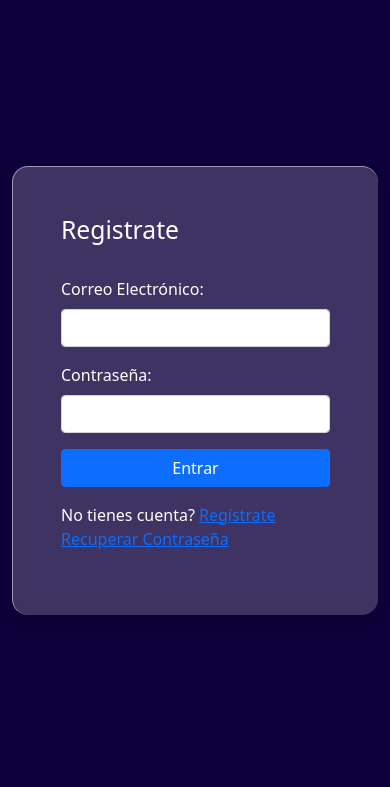
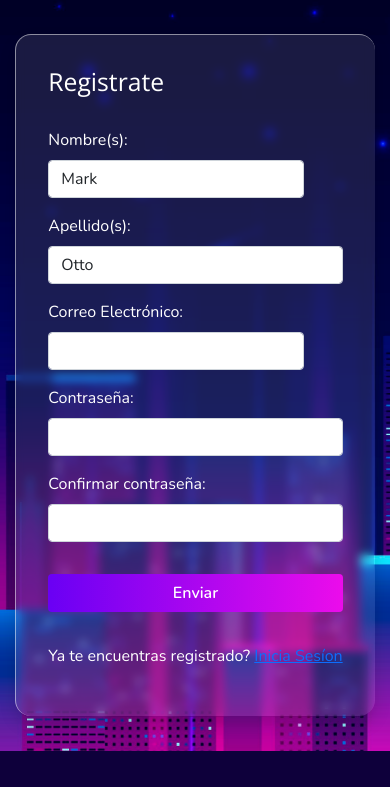
Before and after one commit to Walter-Daniel/rollingmusic, a plain HTML site: page pages/register.html in a window 390 px wide. Shown: the part 57-844 px from the top of the page. Drawn offline with nearby package versions, Linux system fonts and the light colour scheme.

Commit message:
Responsive

```diff
--- a/pages/register.html
+++ b/pages/register.html
@@ -38,36 +38,51 @@
         </div>
       </nav>
       <main>
-          <div class="container">
-              <div class="row">
-                  <div class="col-sm-12 col-md-8 col-lg-6 col-xl-4 login-flex">
-
-                    <form class="shadow vidrio">
+          <div class="container-fluid bg">
+                  <div class="container-register">
+                    <div class="login-flex">
+                      <form class="shadow vidrio">
                         <h2>Registrate</h2>
                         <div class="mb-3 login-form">
-                          <label for="exampleInputEmail1" class="form-label">Correo Electrónico:</label>
-                          <input type="email" class="form-control" id="exampleInputEmail1" aria-describedby="emailHelp">
-
+                          <label for="firstName" class="form-label">Nombre(s):</label>
+                          <input type="text" class="form-control" id="firstName" value="Mark" name="firstName" maxlength="20" required>
+                          <div class="valid-feedback">
+                            Looks good!
+                          </div>
+                        </div>
+                        <div class="mb-3">
+                          <label for="surname" class="form-label">Apellido(s):</label>
+                          <input type="text" class="form-control" id="surname" name="surname" value="Otto" maxlength="20" required>
+                          <div class="valid-feedback">
+                            Looks good!
+                          </div>
+                        </div>
+                        <div class="mb-3 login-form">
+                          <label for="email" class="form-label">Correo Electrónico:</label>
+                          <input type="email" class="form-control" id="email" name="email" aria-describedby="emailHelp">
                         </div>
                         <div class="mb-3">
                           <label for="exampleInputPassword1" class="form-label">Contraseña:</label>
                           <input type="password" class="form-control" id="exampleInputPassword1">
                         </div>
-                        <div class="d-grid gap-2">
+                        <div class="mb-3">
+                          <label for="exampleInputPassword1" class="form-label">Confirmar contraseña:</label>
+                          <input type="password" class="form-control" id="exampleInputPassword1">
+                        </div>
+                        <div class="d-grid py-3">
 
-                          <button type="submit" class="btn btn-primary">Entrar</button>
+                          <button type="submit" class="btn btn-rm">Enviar</button>
                         </div>
                         <div class="my-3">
-                            <span>No tienes cuenta? <a href="#">Regístrate</a> </span> <br />
-                            <span><a href="#" data-bs-toggle="modal"
-                              data-bs-target="#passwordModal">Recuperar Contraseña</a></span>
+                            <span>Ya te encuentras registrado? <a href="/pages/login.html">Inicia Sesíon</a> </span>
+
                           </div>
                       </form>
+                    </div>
                   </div>
-              </div>
+
           </div>
       </main>
-      <footer></footer>
       <script src="https://cdn.jsdelivr.net/npm/bootstrap@5.1.3/dist/js/bootstrap.bundle.min.js" integrity="sha384-ka7Sk0Gln4gmtz2MlQnikT1wXgYsOg+OMhuP+IlRH9sENBO0LRn5q+8nbTov4+1p" crossorigin="anonymous"></script>
 </body>
 </html>
--- a/styles/style.css
+++ b/styles/style.css
@@ -1,3 +1,5 @@
+@import url('https://fonts.googleapis.com/css2?family=Nunito:wght@400;600&family=Open+Sans:wght@400;600&display=swap');
+
 *{
     margin: 0;
     padding: 0;
@@ -7,59 +9,99 @@
 body {
     background-color: #0E003B;
     color: #ffffff;
+    font-family: 'Nunito', sans-serif;
 }
 
-nav {
-    height: 6vh;
+h1, h2, h3 {
+    font-family: 'Open Sans', sans-serif;
 }
 
-.row {
-    height: 94vh;
+/* LOGIN & REGISTRO */
+
+.container-login {
+    height: 100vh;
+}
+.container-register {
+    height: 47rem;
+}
+@media (min-width: 480px) {
+    .container-register {
+        height: 60rem;
+    }
 
 }
 
 
+.bg {
+    background-image: url(/assets/img/5269961.jpg);
+    background-position: center;
+    background-repeat: no-repeat;
+    height: 100%;
+    width: 100%;
+    background-size: cover
+}
+
 .login-flex{
-    margin:  0 auto;
+    height: 100%;
     display: flex;
     flex-direction: column;
     justify-content: center;
+    align-items: center;
 
 }
+.login-flex form {
+    padding: 1.2rem;
+}
 
-.row h2 {
+@media (min-width: 321px) {
+    .login-flex form {
+        padding: 2rem;
+    }
+
+}
+@media (min-width: 480px) {
+    .login-flex form {
+        padding: 3rem;
+    }
+}
+.login-flex h2 {
     margin-bottom: 2rem;
-    text-align: left;
-    display: flex;
-    justify-self: flex-start;
+}
+
+.login-form input {
+    width: 16rem;
+}
+@media (min-width: 480px) {
+    .login-form input{
+        width: 20rem;
+    }
+}
+@media (min-width: 768px) {
+    .login-form input{
+        width: 25rem;
+    }
 }
 
 .btn-rm {
-    background: #EB0CEB;
+    font-weight: bold;
     color: #ffffff;
-    font-weight: bold;
+    transition: 0.6s;
+    background-image: linear-gradient(to left, #6a00f4, #EB0CEB, #6a00f4);
+    background-size: 200%;
 }
-.login-container {
-    background-image: url(/assets/img/vecteezyneonpinkbackgroundDP05213_generated.jpg);
-    background-position: center;
-    background-repeat: no-repeat;
-    width: 100%;
-    height: 100%;
-    background-size: cover
+.btn-rm:hover {
+    color: #ffffff;
+    background-position: right;
 }
+
 .shadow {
     box-shadow: 2rem 2rem 5rem rgba(0, 0, 0, 0.5);
 }
 .vidrio {
-    background: rgba(255, 255, 255, 0.20);
+    background: rgba(255, 255, 255, 0.1);
     border-left: 1px solid rgba(255, 255, 255, 0.5);
     border-top: 1px solid rgba(255, 255, 255, 0.5);
     border-radius: 1rem;
     backdrop-filter: blur(5px);
     -webkit-backdrop-filter: blur(5px);
 }
-form {
-    padding: 3rem;
-
-
-}
```
Also changed, not shown: pages/login.html (+9 -10 lines).
